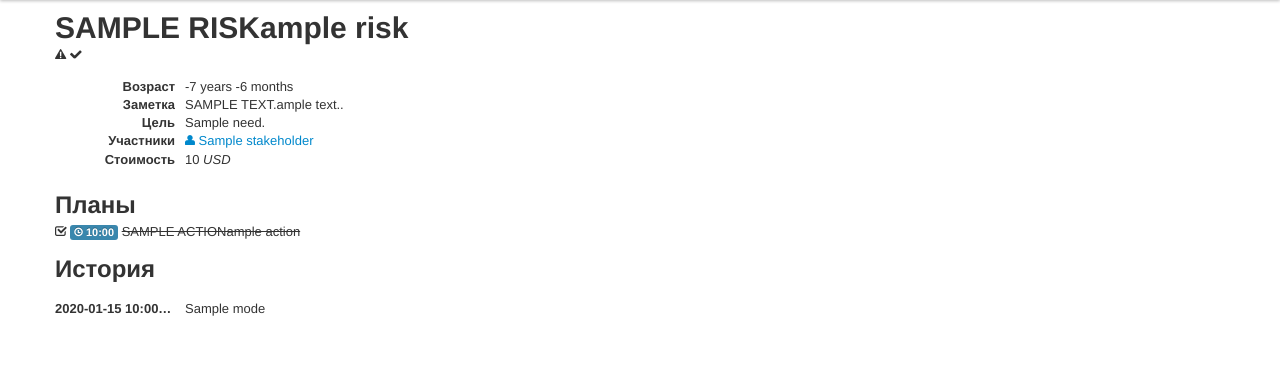
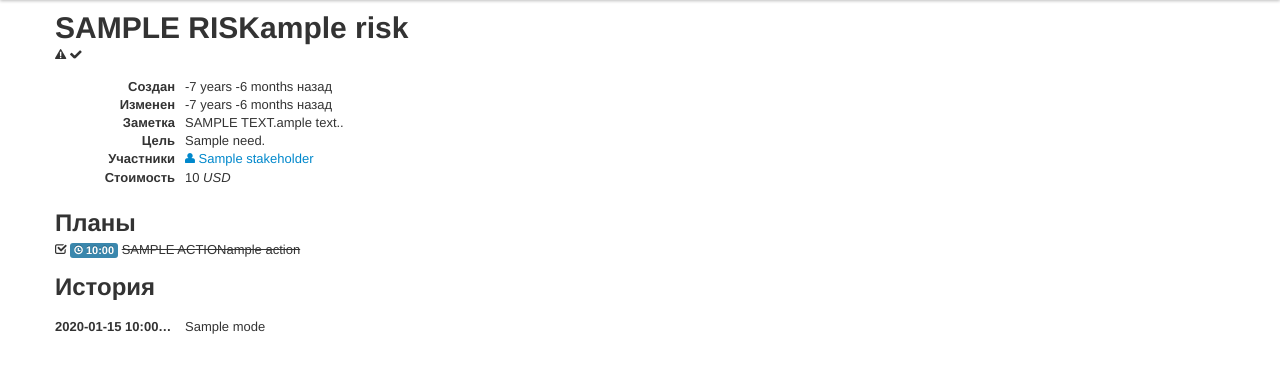
Before and after one commit to neithere/timetra.pim, a Flask app: template flare/templates/flare/item_detail.html in a window 1280 px wide. Shown: the part 40-413 px from the top of the page. Run offline with Flask 2, Linux system fonts and the light colour scheme; the template is opened without the code that fills it: most values are stand-ins (such as "Sample title", 1, 10 or a date in 2020); parts of the project's set-up code (start-up, migrations or seed data) failed here and were passed over; some libraries are stand-ins or nearby versions.

Commit message:
Replaced Item.meta with: Item.log + Item.first_log_entry + Item.last_log_entry.

```diff
--- a/flare/templates/flare/item_detail.html
+++ b/flare/templates/flare/item_detail.html
@@ -18,9 +18,12 @@
 
         <dl class="dl-horizontal">
 
-        {% if item.meta and item.meta.created %}
-            <dt>Возраст</dt>
-            <dd>{{ render_delta(item.meta.created, now()) }}</dd>
+        {% if item.log %}
+            <dt>Создан</dt>
+            <dd>{{ render_delta(item.first_log_entry.time, now()) }} назад</dd>
+
+            <dt>Изменен</dt>
+            <dd>{{ render_delta(item.last_log_entry.time, now()) }} назад</dd>
         {% endif %}
 
         {% if item.note %}
--- a/flare/templates/flare/item_index.html
+++ b/flare/templates/flare/item_index.html
@@ -76,8 +76,8 @@
                             {% endif %}
                         </td>
                         <td class="age">
-                            {% if item.meta and item.meta.created %}
-                                {{ render_delta(item.meta.created, now()) }}
+                            {% if item.log %}
+                                {{ render_delta(item.first_log_entry.time, now()) }}
                             {% endif %}
                         </td>
                     </tr>
```
Also changed, not shown: providers/__init__.py (+10 -0 lines).
